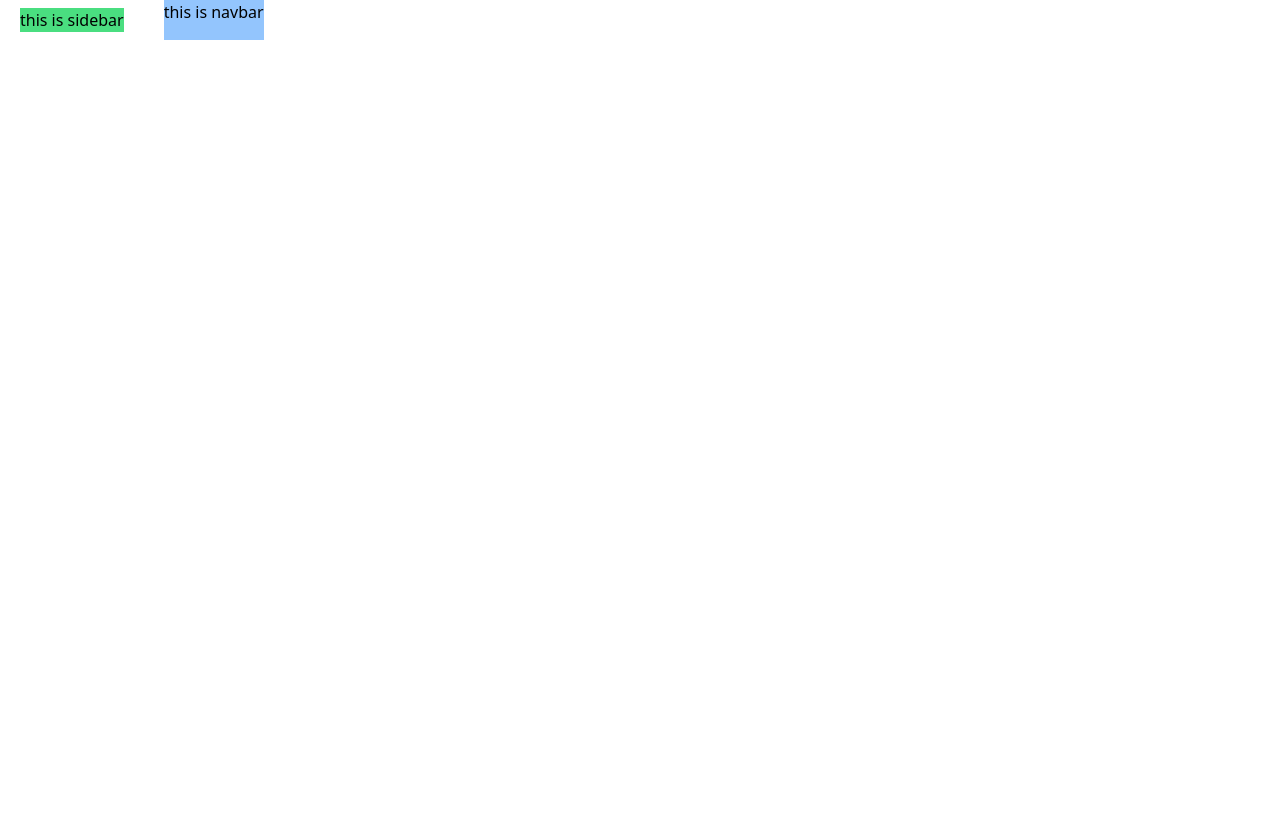
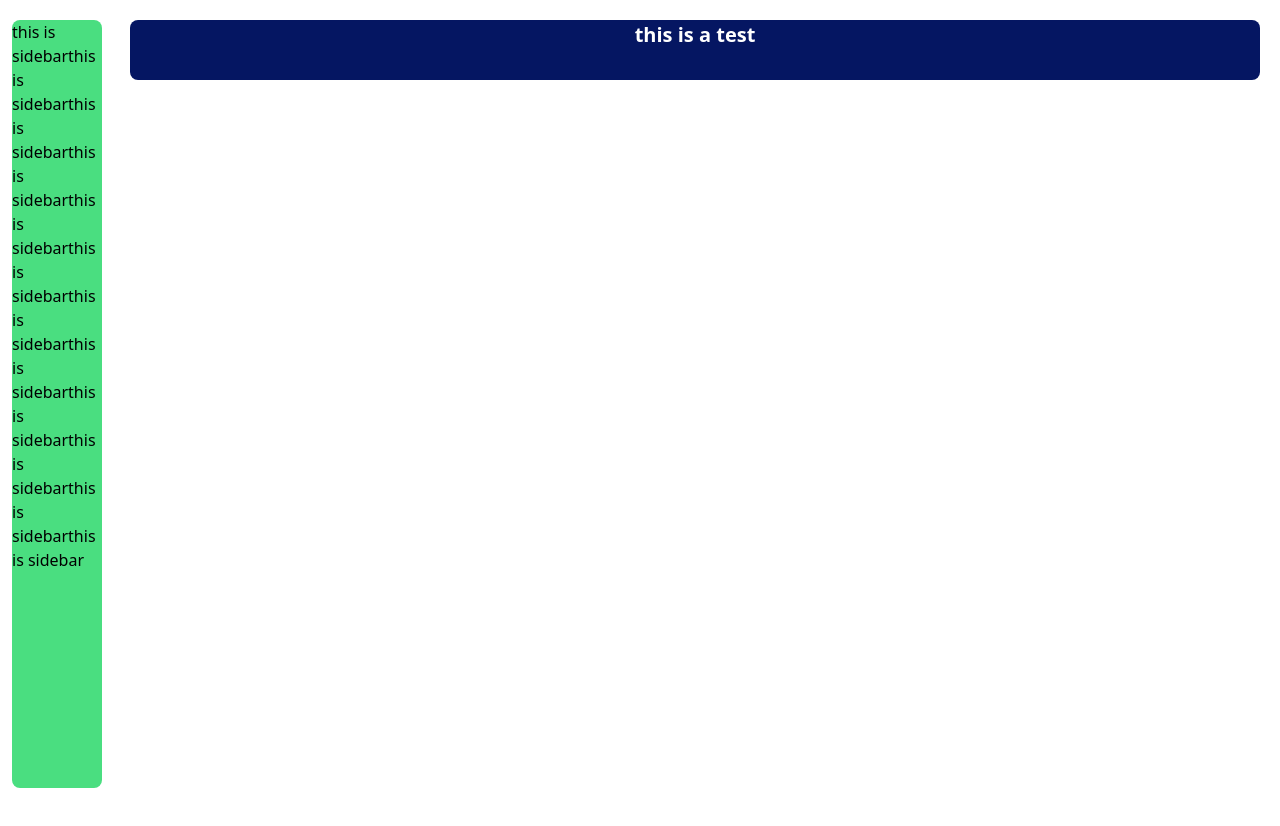
Before and after one commit to cabdikariim242/tailwise-vue, a Vue app: page / in a window 1280 px wide. Shown: the top 826 px of the page. Before the commit the page ends 800 px from the top, so only its background shows below. Built offline with nearby package versions, Linux system fonts and the light colour scheme.

Commit message:
sidebar and navbar created

```diff
--- a/src/App.vue
+++ b/src/App.vue
@@ -1,5 +1,5 @@
 <template>
-  <div class="flex">
+    <div class="flex">
     <sidebar/>
     <navbar/>
   </div>
@@ -8,7 +8,21 @@
 <script>
 import sidebar from './components/sidebar.vue'
 import navbar from './components/navbar.vue'
+
+
 export default {
-  components: {sidebar, navbar}
+  components:
+   {sidebar, navbar},
+
+};
+
+
+</script>
+
+
+
+<style>
+body{
+  height: 8400px;
 }
-</script>
+</style>
--- a/src/components/navbar.vue
+++ b/src/components/navbar.vue
@@ -1,3 +1,48 @@
 <template>
-    <h1 class="bg-blue-300">this is navbar</h1>
+  <div class="">
+    <div class="absolute top-0 left-0 right-0 h-[300px]"
+      :class="[
+        'transition-colors duration-300',
+        isScrollingUp ? 'bg-[#1b4b76]' : 'bg-white',
+      ]"
+    >
+    <div
+        :class="[
+        'transition-colors duration-300',
+        isScrollingUp ? 'bg-[#1b4b76]' : 'bg-[#051662]',
+      ]"
+    class="text-center fixed top-5 left-[130px]  right-5 rounded-lg h-[60px]  font-bold  text-white text-[20px]">
+        <p>this is a test</p>
+    </div>
+    </div>
+  </div>
 </template>
+
+<script>
+export default {
+  data() {
+    return {
+      isScrollingUp: true,
+      lastScrollY: window.scrollY,
+    };
+  },
+  methods: {
+    handleScroll() {
+      const currentScrollY = window.scrollY;
+      this.isScrollingUp = currentScrollY < this.lastScrollY;
+      this.lastScrollY = currentScrollY;
+    },
+  },
+  mounted() {
+    window.addEventListener("scroll", this.handleScroll);
+  },
+  beforeDestroy() {
+    window.removeEventListener("scroll", this.handleScroll);
+  },
+};
+</script>
+
+
+<style>
+
+</style>
--- a/src/components/sidebar.vue
+++ b/src/components/sidebar.vue
@@ -1,5 +1,23 @@
 <template>
-    <h1 class="bg-green-400 mr-10 ml-5 my-2">
-        this is sidebar
-    </h1>
+    <div class="z-10 relative ">
+    <div class="bg-green-400 fixed  bottom-3 top-0 left-3 w-[90px] mr-10 mt-5 rounded-lg ">
+        <span>this is sidebar</span>
+        <span>this is sidebar</span>
+
+        <span>this is sidebar</span>
+        <span>this is sidebar</span>
+        <span>this is sidebar</span>
+
+        <span>this is sidebar</span>
+        <span>this is sidebar</span>
+
+        <span>this is sidebar</span>
+        <span>this is sidebar</span>
+        <span>this is sidebar</span>
+        <span>this is sidebar</span>
+        <span>this is sidebar</span>
+    </div>
+
+    </div>
+
 </template>
```
